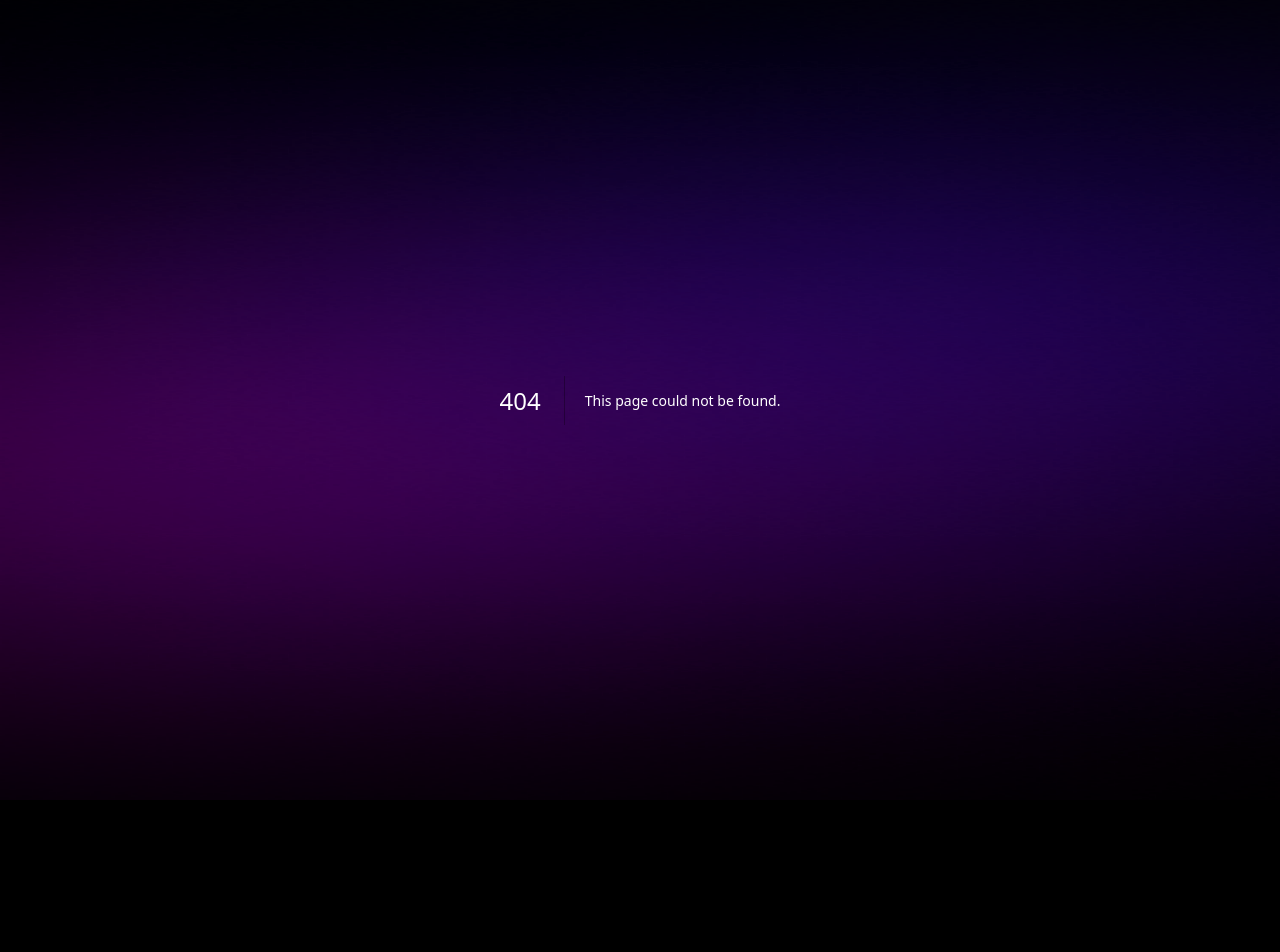
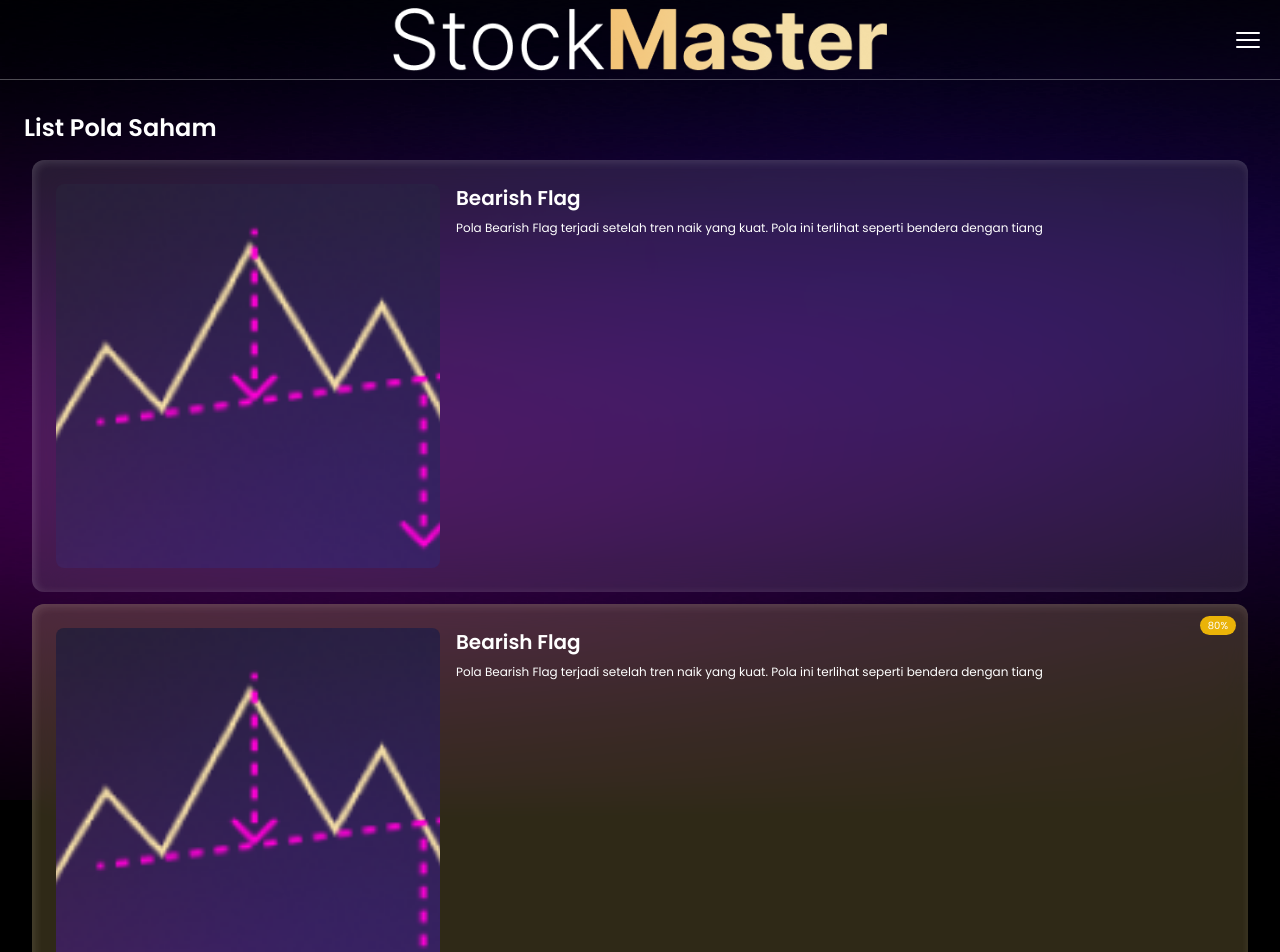
Before and after one commit to jovianjr/StockMaster-FE, a Next.js app: page /learning in a window 1280 px wide. Before the commit this address had no page. Shown: the top 952 px of the page. Before the commit the page ends 800 px from the top, so only its background shows below. Built offline with nearby package versions, Linux system fonts and the light colour scheme.

Commit message:
feat(learning): add list learn and detail page (#6)

```diff
--- /dev/null
+++ b/src/app/learning/[slug]/page.js
@@ -0,0 +1,44 @@
+'use client';
+import Image from 'next/image';
+import { useParams } from 'next/navigation';
+
+import Navbar from '@/app/components/Navbar';
+import Button from '@/app/components/Button';
+import Box from '@/app/components/Box';
+
+export default function Updates() {
+	const params = useParams();
+
+	return (
+		<>
+			<Navbar backTo="/learning" />
+			<main className="flex min-h-screen flex-col items-center justify-center gap-5 px-10 pb-10 pt-24">
+				<div className="flex flex-col items-center px-5 py-4">
+					<h2 className="text-2xl font-semibold">Stock Updates</h2>
+				</div>
+				<Box className="p-3">
+					<div className="relative aspect-[16/9] w-full">
+						<Image
+							src="/assets/images/placeholder/pattern.png"
+							alt=""
+							className="rounded-lg object-cover"
+							fill
+						/>
+					</div>
+				</Box>
+				<p className="text-justify text-sm font-light">
+					Pola Bearish Flag terjadi setelah tren naik yang kuat. Pola ini terlihat seperti
+					bendera dengan tiang yang menunjukkan tren naik sebelumnya dan koreksi harga
+					yang relatif pendek yang bergerak secara horizontal atau sedikit turun.
+					Bentuknya seperti segitiga yang menurun atau lurus dengan garis miring ke bawah.
+					Pola Bearish Flag adalah sinyal bahwa tren naik mungkin akan melanjutkan
+					pergerakannya setelah koreksi harga singkat. Ini mengindikasikan bahwa penjual
+					masih dominan meskipun terjadi koreksi harga. Trader sering mencari peluang sell
+					saat harga keluar dari pola ini ke bawah.
+				</p>
+				<div className="grow"></div>
+				<Button href={`/learning/${params.slug}/quiz`} text="Selanjutnya" />
+			</main>
+		</>
+	);
+}
--- /dev/null
+++ b/src/app/learning/page.js
@@ -0,0 +1,80 @@
+'use client';
+import Image from 'next/image';
+import Link from 'next/link';
+
+import Navbar from '@/app/components/Navbar';
+import Box from '@/app/components/Box';
+import clsx from 'clsx';
+
+export default function Learning() {
+	return (
+		<>
+			<Navbar />
+			<main className="px-6 pb-10 pt-24">
+				<div className="flex flex-col gap-4 py-4">
+					<h2 className="text-2xl font-semibold">List Pola Saham</h2>
+					<div className="flex flex-col gap-3 px-2">
+						{[
+							{ score: null },
+							{ score: 80 },
+							{ score: 100 },
+							{ score: 0 },
+							{ score: 80 },
+							{ score: 0 }
+						].map(val => {
+							return (
+								<Link
+									href="/learning/1"
+									className="group flex items-center gap-4"
+									key={new Date()}
+								>
+									<Box className="relative flex gap-4 overflow-hidden">
+										{val.score > 0 ? (
+											<>
+												<div
+													className={clsx(
+														'absolute left-0 top-0 z-0 h-full w-full',
+														val.score == 100 ? 'bg-green-500/20' : '',
+														val.score < 100 && val.score > 0
+															? 'bg-yellow-500/10'
+															: ''
+													)}
+												></div>
+												<span
+													className={clsx(
+														'absolute right-3 top-3 rounded-full px-2 py-0.5 text-[0.625rem]',
+														val.score == 100 ? 'bg-green-500' : '',
+														val.score < 100 && val.score > 0
+															? 'bg-yellow-500'
+															: ''
+													)}
+												>
+													{val.score ?? 0}%
+												</span>
+											</>
+										) : null}
+										<div className="relative z-10 aspect-square w-1/3">
+											<Image
+												src="/assets/images/placeholder/pattern.png"
+												alt=""
+												className="rounded-lg object-cover"
+												fill
+											/>
+										</div>
+										<div className="relative z-10 flex w-2/3 flex-col gap-2">
+											<h2 className="text-xl font-semibold">Bearish Flag</h2>
+											<p className="line-clamp-3 text-xs">
+												Pola Bearish Flag terjadi setelah tren naik yang
+												kuat. Pola ini terlihat seperti bendera dengan tiang
+											</p>
+										</div>
+									</Box>
+								</Link>
+							);
+						})}
+					</div>
+				</div>
+			</main>
+		</>
+	);
+}
```
